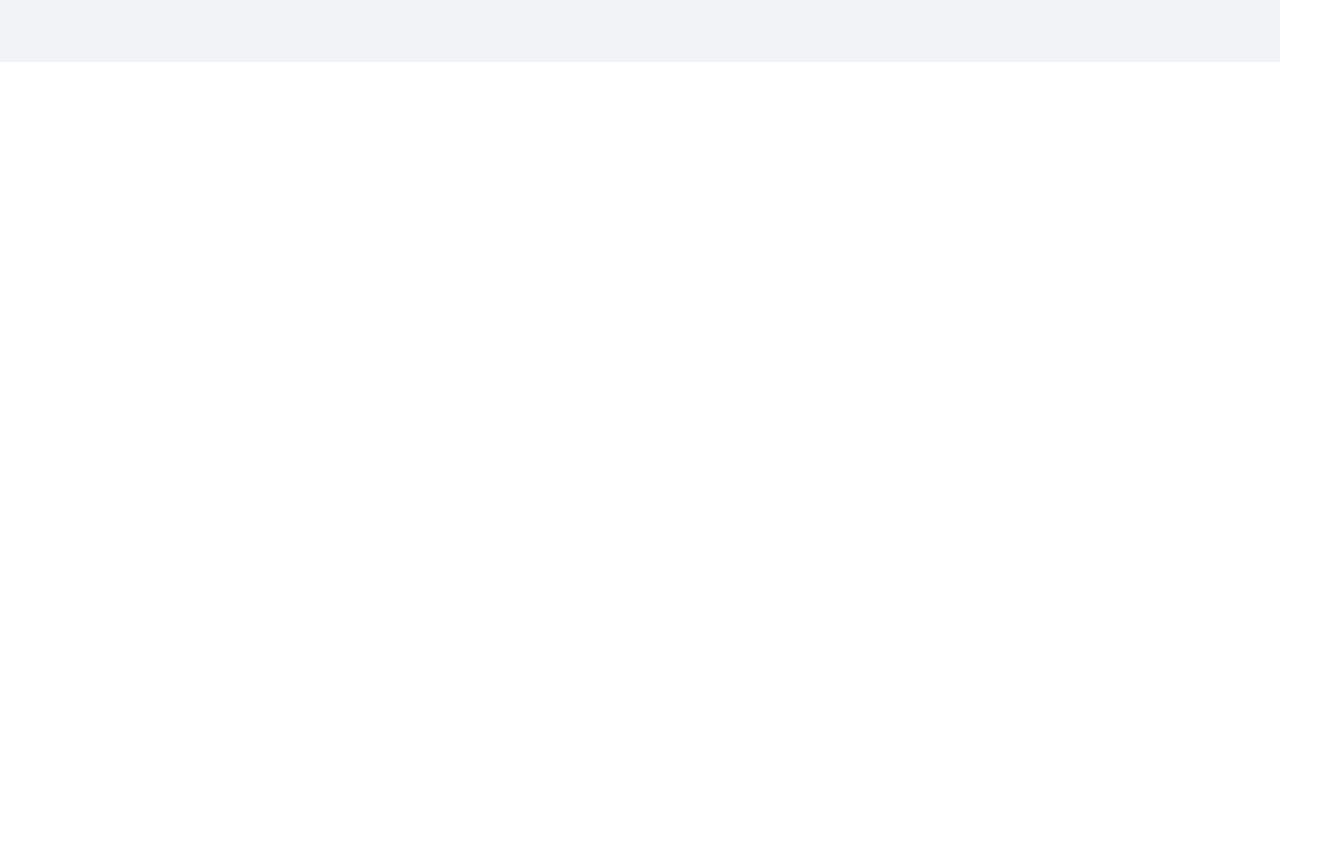
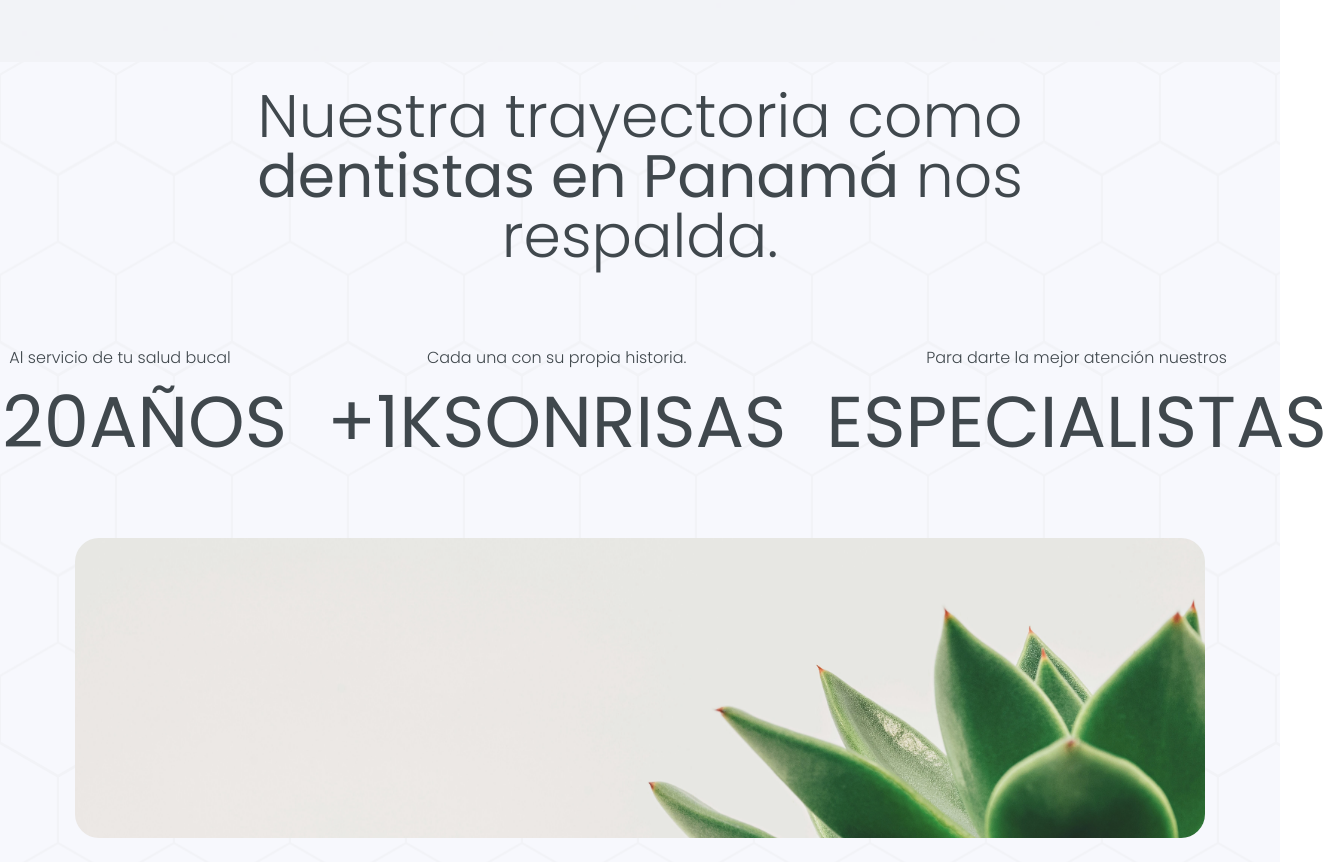
Before and after one commit to isaicastillo13/pacificdentalclinic_site, a React (Vite) app: page / in a window 1280 px wide. Shown: the part 3300-4162 px from the top of the page, 1327 px wide, since content can reach past the window. Before the commit the page ends 3362 px from the top, so only its background shows below. Built offline with nearby package versions, Linux system fonts and the light colour scheme.

Commit message:
Add OurNumbers component showcasing dental practice achievements
- Introduced a new component 'OurNumbers' to highlight the experience, number of smiles, and specialists in the dental practice.
- Included a background image to enhance visual appeal.
- Utilized Tailwind CSS for styling and layout.

```diff
--- a/src/Index.jsx
+++ b/src/Index.jsx
@@ -2,6 +2,7 @@ import Hero from "./components/Hero.jsx";
 import OurTeam from "./components/OurTeam.jsx";
 import Services from "./components/Services.jsx";
 import Banner from "./components/Banner.jsx";
+import OurNumbers from "./components/OurNumbers.jsx";
 
 function Index() {
   return (
@@ -10,6 +11,7 @@ function Index() {
       <OurTeam />
       <Services />
       <Banner />
+      <OurNumbers />
     </>
   );
 }
--- a/src/components/Banner.jsx
+++ b/src/components/Banner.jsx
@@ -4,7 +4,7 @@ import React from "react";
 function Banner() {
   return (
     <div
-      className="flex flex-col justify-around items-center mx-auto h-screen bg-cover bg-center relative "
+      className="flex flex-col justify-around items-center mx-auto h-screen bg-cover bg-center relative"
       style={{ backgroundImage: `url(${fondoOla})` }}
     >
       <div className="flex flex-col gap-5">
--- /dev/null
+++ b/src/components/OurNumbers.jsx
@@ -0,0 +1,39 @@
+import fondoPlanta from "../assets/backgrounds/fondoPlanta.webp";
+
+function OurNumbers() {
+    return (
+        <div className="flex flex-col items-center justify-center h-screen p-6 gap-20">
+            <h2 className="w-4/5 text-center text-6xl font-light">
+                Nuestra trayectoria como <b>dentistas en Panamá</b> nos respalda.
+            </h2>
+            <div className="flex items-center gap-10">
+                {/* Experiencia */}
+                <div className="flex flex-col items-center gap-4">
+                    <p className="font-light">Al servicio de tu salud bucal</p>
+                    <p className="text-7xl">
+                        <span>+20</span>AÑOS
+                    </p>
+                </div>
+                {/* Sonrisas */}
+                <div className="flex flex-col items-center gap-4">
+                    <p className="font-light">Cada una con su propia historia.</p>
+                    <p className="text-7xl">
+                        <span>+1K</span>SONRISAS
+                    </p>
+                </div>
+                {/* Especialistas */}
+                <div className="flex flex-col items-center gap-4">
+                    <p className="font-light">Para darte la mejor atención nuestros</p>
+                    <p className="text-7xl">ESPECIALISTAS</p>
+                </div>
+            </div>
+            {/* imagen planta */}
+            <div
+                className="w-11/12 h-[400px] rounded-3xl bg-cover bg-center"
+                style={{ backgroundImage: `url(${fondoPlanta})` }}
+            ></div>
+        </div>
+    );
+}
+
+export default OurNumbers;
```
Also changed, not shown: src/assets/backgrounds/fondoPlanta.jpg (added), src/assets/backgrounds/fondoPlanta.webp (added).
